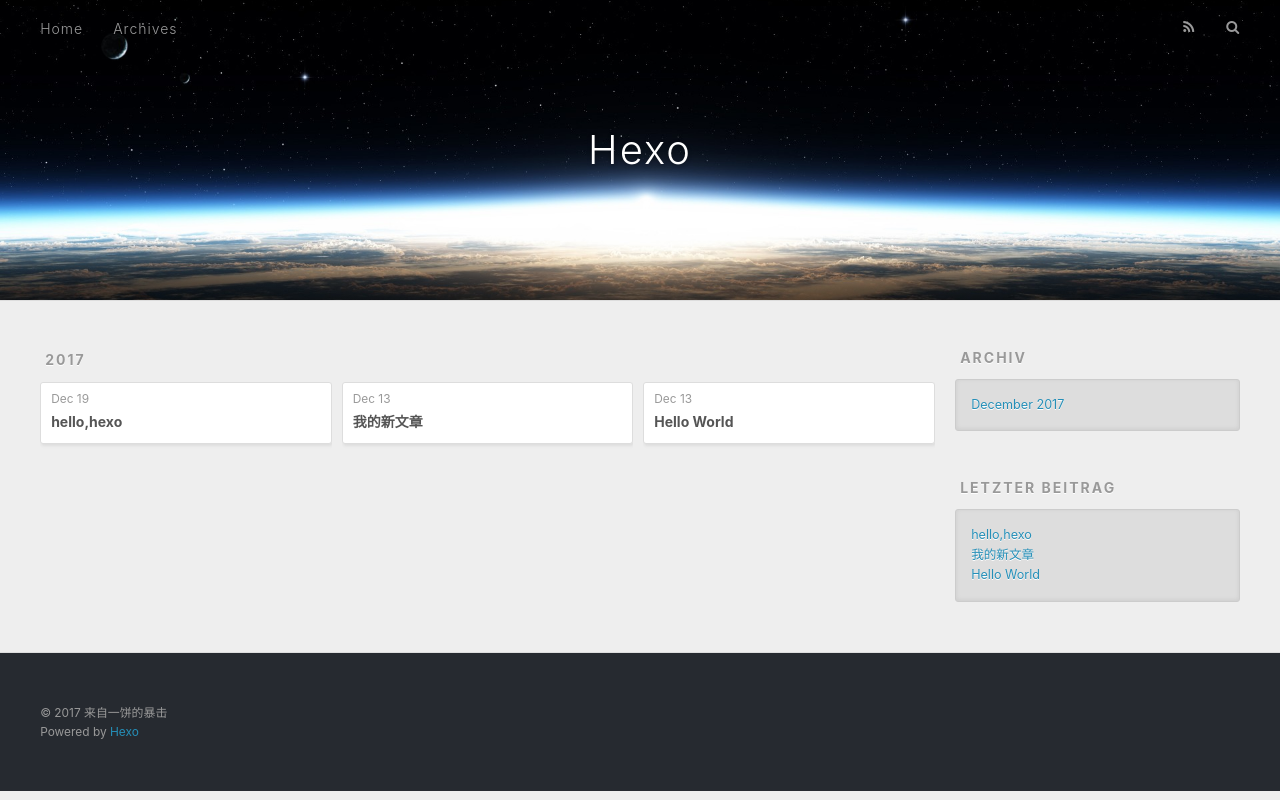
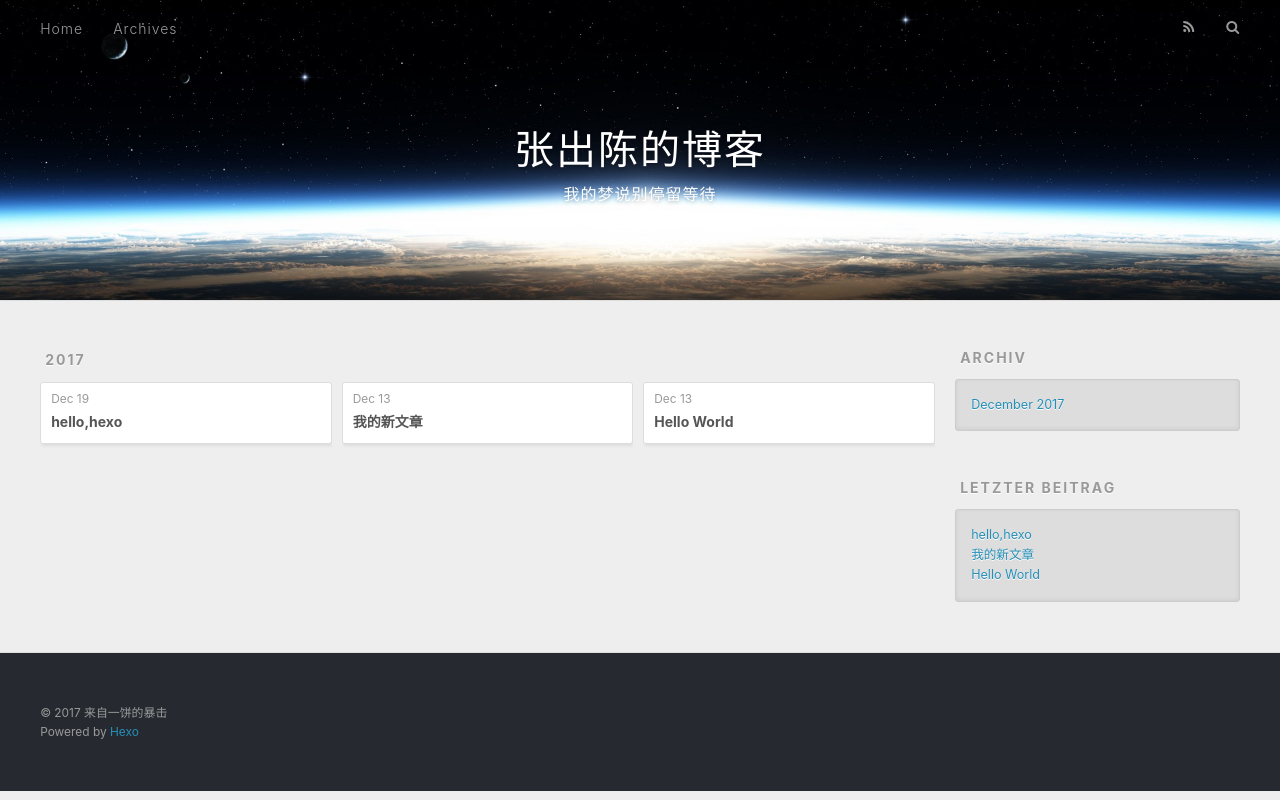
Before and after one commit to ChuChen-Zhang/ChuChen-Zhang.github.io, a plain HTML site: page archives/2017/12/index.html in a window 1280 px wide. Drawn offline with nearby package versions, Linux system fonts and the light colour scheme.

Commit message:
Site updated: 2017-12-19 13:31:46

```diff
--- a/archives/2017/12/index.html
+++ b/archives/2017/12/index.html
@@ -5,20 +5,20 @@
 
 
 
-  <title>Archiv: 2017/12 | Hexo</title>
+  <title>Archiv: 2017/12 | 张出陈的博客</title>
   <meta name="viewport" content="width=device-width, initial-scale=1, maximum-scale=1">
   <meta name="description" content="我的梦说别停留等待">
 <meta property="og:type" content="website">
-<meta property="og:title" content="Hexo">
+<meta property="og:title" content="张出陈的博客">
 <meta property="og:url" content="http://yoursite.com/archives/2017/12/index.html">
-<meta property="og:site_name" content="Hexo">
+<meta property="og:site_name" content="张出陈的博客">
 <meta property="og:description" content="我的梦说别停留等待">
 <meta property="og:locale" content="zh-Hans">
 <meta name="twitter:card" content="summary">
-<meta name="twitter:title" content="Hexo">
+<meta name="twitter:title" content="张出陈的博客">
 <meta name="twitter:description" content="我的梦说别停留等待">
 
-    <link rel="alternate" href="/atom.xml" title="Hexo" type="application/atom+xml">
+    <link rel="alternate" href="/atom.xml" title="张出陈的博客" type="application/atom+xml">
 
 
     <link rel="icon" href="/favicon.png">
@@ -37,8 +37,12 @@
   <div id="header-outer" class="outer">
     <div id="header-title" class="inner">
       <h1 id="logo-wrap">
-        <a href="/" id="logo">Hexo</a>
+        <a href="/" id="logo">张出陈的博客</a>
       </h1>
+
+        <h2 id="subtitle-wrap">
+          <a href="/" id="subtitle">我的梦说别停留等待</a>
+        </h2>
 
     </div>
     <div id="header-inner" class="inner">
```
Also changed, not shown: 2017/12/13/hello-world/index.html (+8 -4 lines), 2017/12/13/我的新文章/index.html (+8 -4 lines), 2017/12/19/hello-hexo/index.html (+8 -4 lines), archives/2017/index.html (+10 -6 lines), archives/index.html (+10 -6 lines), index.html (+10 -6 lines).
